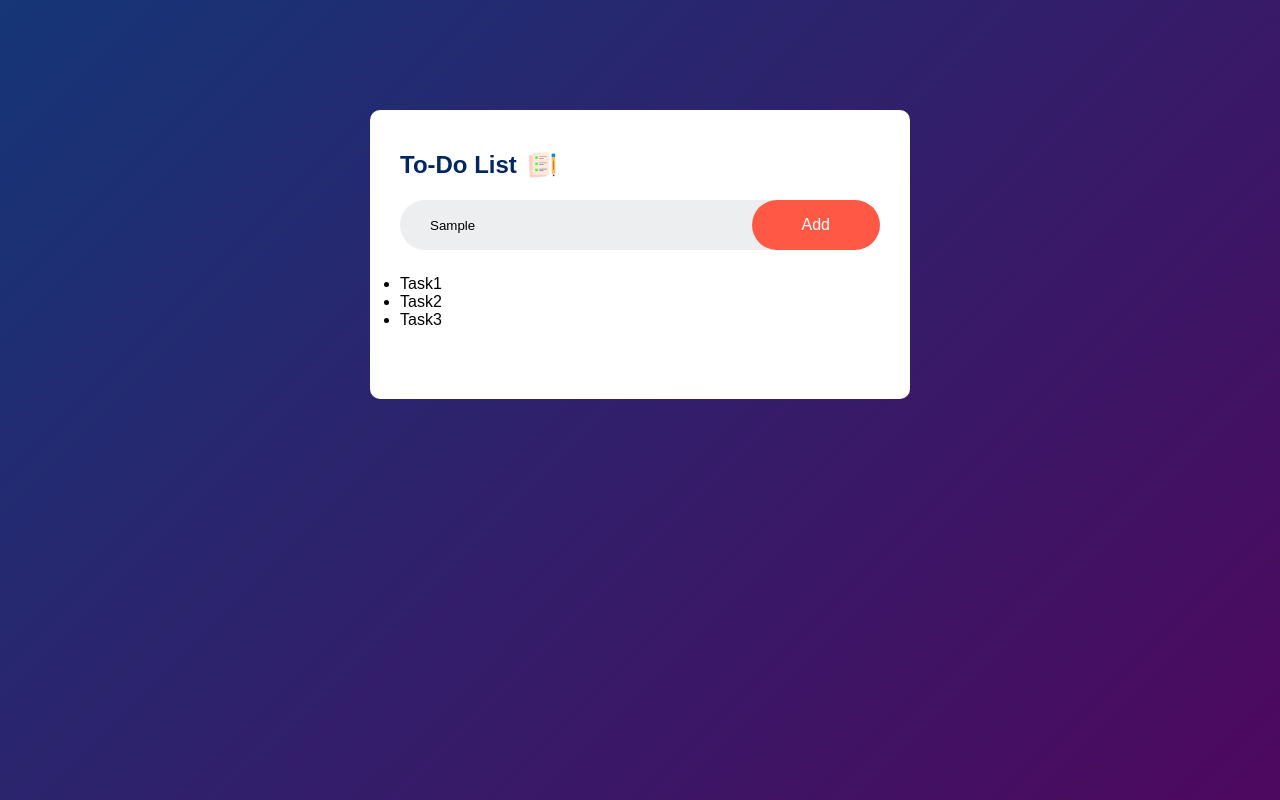
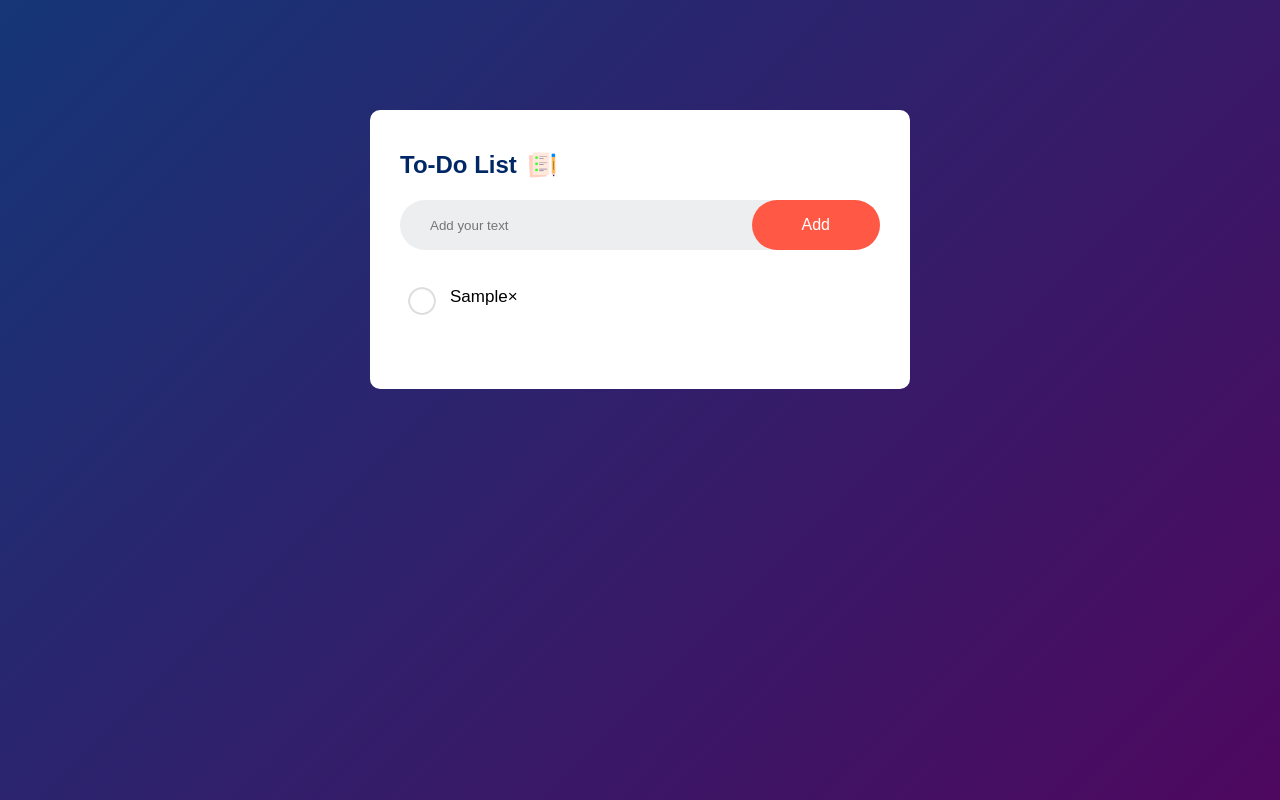
Before and after one commit to Alokjha2004/To-Do-app, a plain HTML site: page index.html in a window 1280 px wide. Both pictures are taken after typing "Sample" into the empty fields and a click on the button "Add". Drawn offline with Linux system fonts and the light colour scheme.

Commit message:
added list task

```diff
--- a/index.html
+++ b/index.html
@@ -11,16 +11,16 @@
             <h2>To-Do List <img src="./Assets/icon.png" ></h2>
             <div class="row">
                 <input type="text" id="input-box" placeholder="Add your text">
-                <button>Add</button>
+                <button onclick="addTask()">Add</button>
             </div>
             <ul id="list-container">
-                <li>Task1</li>
+                <!-- <li class="checked">Task1</li>
                 <li>Task2</li>
-                <li>Task3</li>
+                <li>Task3</li> -->
             </ul>
         </div>
     </div>
 
-
+<script src="./script.js"></script>
 </body>
 </html>
--- /dev/null
+++ b/script.js
@@ -0,0 +1,15 @@
+const inputBox = document.getElementById("input-box");
+const listContainer = document.getElementById("list-container");
+function addTask(){
+    if(inputBox.value === ''){
+        alert("You must write something!")
+    }else{
+        let li = document.createElement("li");
+        li.innerHTML = inputBox.value;
+        listContainer.appendChild(li);
+        let span = document.createElement("span");
+        span.innerHTML = "\u00d7";
+        li.appendChild(span);
+    }
+    inputBox.value = "";
+}
--- a/style.css
+++ b/style.css
@@ -56,5 +56,32 @@ button{
     border-radius: 50px;
 }
 ul li{
+    list-style: none;
+    font-size: 17px;
+    padding: 12px 8px 12px 50px;
+    user-select: none;
+    cursor: pointer;
+    position: relative;
+}
+ul li::before{
+    content: '';
+    position: absolute;
+    height: 28px;
+    width: 28px;
+    border-radius: 50%;
+    background-image: url(./Assets/unchecked.png);
+    background-size: cover;
+    background-position: center;
+    top: 12px;
+    left: 8px;
+}
+ul li.checked{
+    color: #555;
+    text-decoration: line-through;
+}
+ul li.checked::before{
+    background-image: url(./Assets/checked.png);
+}
+ul li span{
 
 }
```
